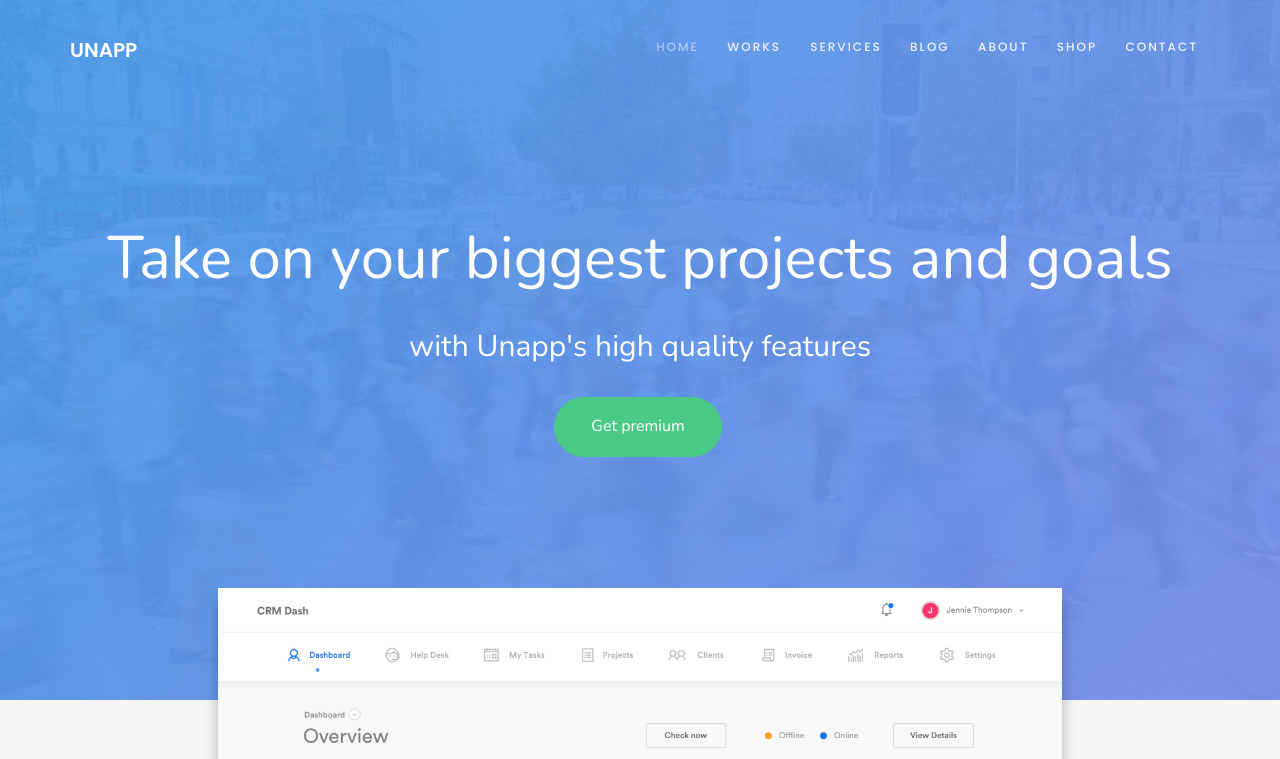
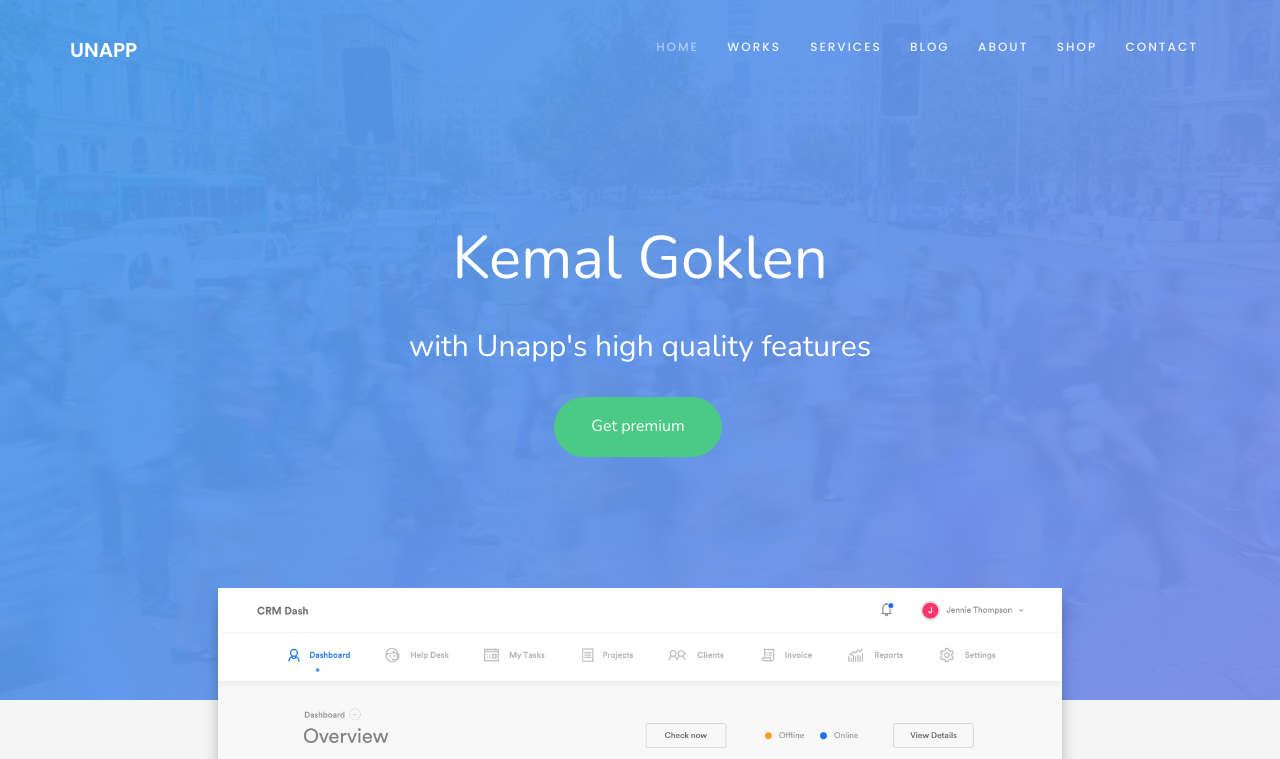
Before and after one commit to turgaykemalgoklen/bcfmcase16062020, a plain HTML site: page index.html in a window 1280 px wide. Shown: the top 759 px of the page. Drawn offline with nearby package versions, Linux system fonts and the light colour scheme; files whose address does not match are found by name.

Commit message:
Updated index.html

```diff
--- a/index.html
+++ b/index.html
@@ -90,7 +90,7 @@
 					<div class="container">
 						<div class="col-md-12 col-md-offset-0">
 							<div class="animate-box">
-								<h2>Take on your biggest projects and goals</h2>
+								<h2>Kemal Goklen</h2>
 								<p>with Unapp's high quality features</p>
 								<p><a href="gallery.html" class="btn btn-primary btn-lg btn-custom">Get premium</a></p>
 							</div>
```
